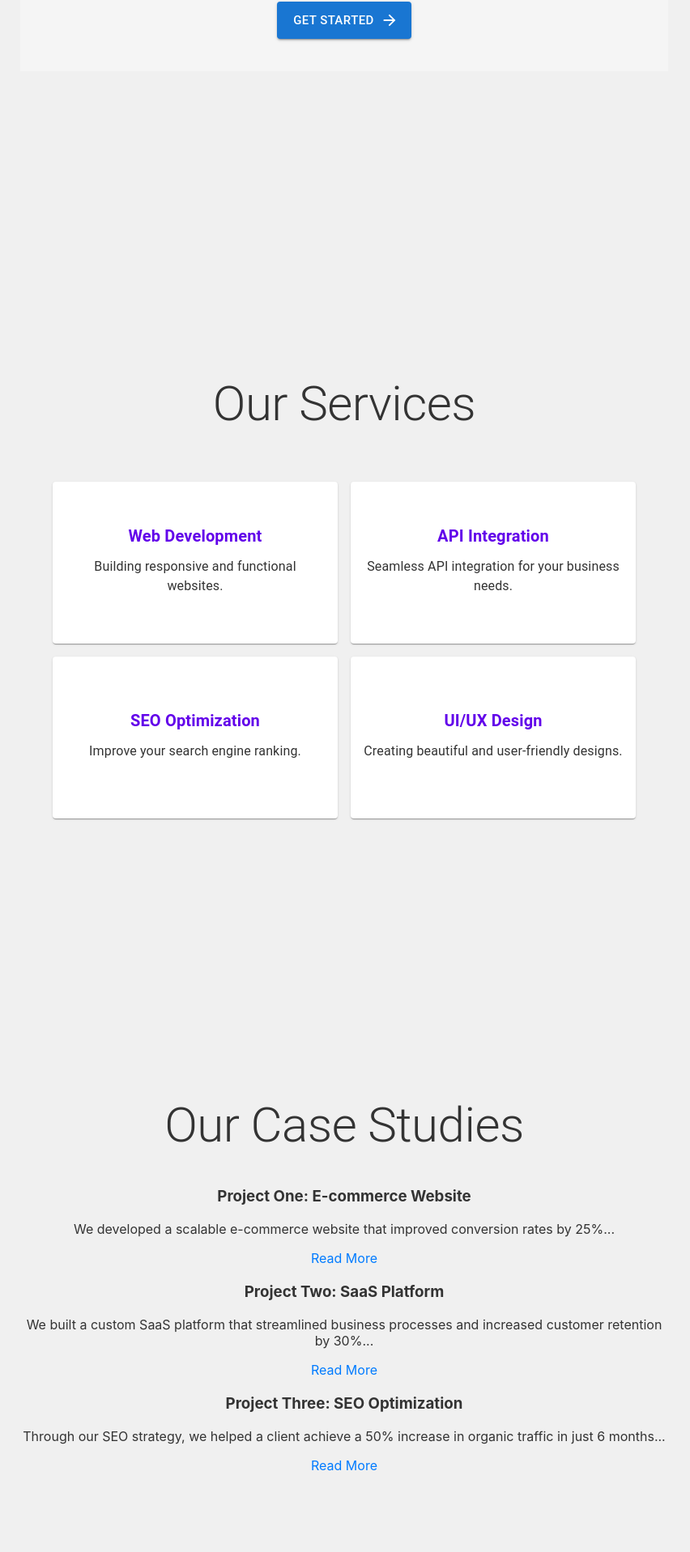
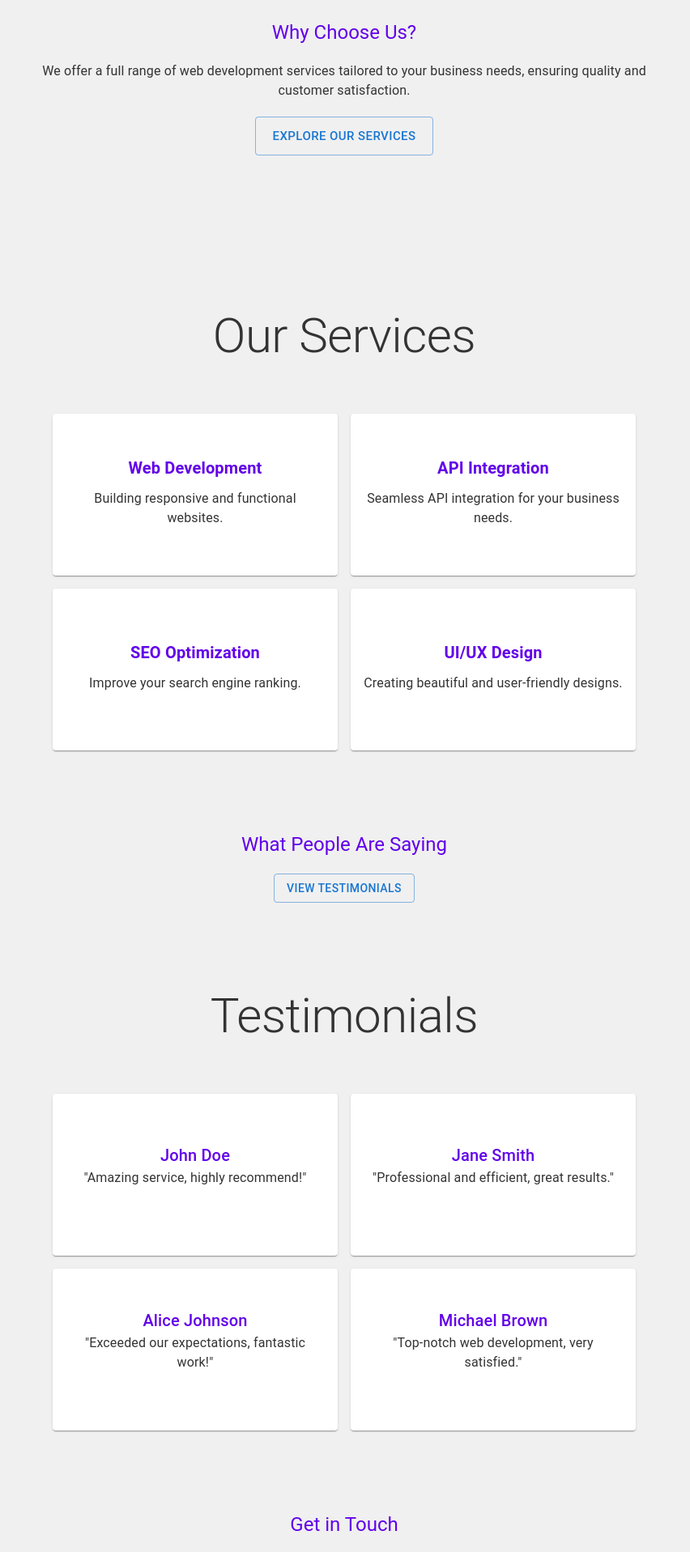
Before and after one commit to Ruecktenwald/portfolio, a React (Create React App) app in the folder frontend/: page / in a window 1280 px wide. Shown: the part 567-2484 px from the top of the page at 81% size, without its empty margins (215-1067 px from the left). Built offline with nearby package versions, Linux system fonts and the light colour scheme.

Commit message:
update section linking

```diff
--- a/frontend/src/App.js
+++ b/frontend/src/App.js
@@ -4,9 +4,8 @@ import Header from './components/common/Header';
 import Footer from './components/common/Footer';
 import Home from './components/pages/Home';
 import Services from './components/pages/Services';
+import ContactUs from './components/pages/ContactUs';
 import Testimonials from './components/pages/Testimonials';
-import ContactUs from './components/pages/ContactUs';
-import CaseStudies from './components/pages/CaseStudies';
 import { IconButton } from '@mui/material';
 import MenuIcon from '@mui/icons-material/Menu';
 import 'slick-carousel/slick/slick.css';
@@ -48,7 +47,6 @@ function App() {
       <div style={{ paddingTop: '0px' }}> {/* Adjust for the fixed header height */}
         <section id="home" ><Home /></section>
         <section id="services"><Services /></section>
-        <section id="case-studies"><CaseStudies /></section>
         <section id="testimonials"><Testimonials /></section>
         <section id="contact"><ContactUs /></section>
       </div>
--- a/frontend/src/components/common/Header.js
+++ b/frontend/src/components/common/Header.js
@@ -24,19 +24,6 @@ function Header() {
           </Link>
         </Typography>
 
-        {/* Call to Action Button - Linking to Contact Us */}
-        <Button
-          variant="contained"
-          color="primary"
-          sx={{ ml: 2 }}
-          component={Link}
-          to="contact"
-          smooth
-          duration={500}
-        >
-          Contact Us
-        </Button>
-
         {/* Theme Toggle Button */}
         <Button
           variant="outlined"
--- a/frontend/src/components/layout/Sidebar.js
+++ b/frontend/src/components/layout/Sidebar.js
@@ -56,19 +56,6 @@ function Sidebar({ isDrawerOpen, toggleDrawer }) {
 
           <ListItem button onClick={toggleDrawer}>
             <Link
-              to="case-studies"
-              smooth={true}
-              duration={500}
-              style={{ cursor: 'pointer', width: '100%', textDecoration: 'none', color: 'inherit' }} // Full row clickable
-              aria-label="Navigate to Our Case Studies" // Accessibility
-              onClick={toggleDrawer}
-            >
-              <ListItemText primary="Our Case Studies" />
-            </Link>
-          </ListItem>
-
-          <ListItem button onClick={toggleDrawer}>
-            <Link
               to="testimonials"
               smooth={true}
               duration={500}
--- a/frontend/src/components/pages/CaseStudies.js
+++ /dev/null
@@ -1,45 +0,0 @@
-import React, { useContext } from 'react';
-import Layout from '../layout/Layout'; // Shared layout for consistent design
-import { Link } from 'react-scroll'; // Smooth scrolling
-import '../../styles/CaseStudies.css'; // Importing the CSS styles
-import { ThemeContext } from '../../context/ThemeContext'; // Import Theme Context
-
-function CaseStudies() {
-  const { theme } = useContext(ThemeContext); // Access current theme
-
-  return (
-    <Layout title="Our Case Studies">
-      <div className="case-study" id="project1">
-        <h3>Project One: E-commerce Website</h3>
-        <p>
-          We developed a scalable e-commerce website that improved conversion rates by 25%...
-        </p>
-        <Link to="ecommerce-case-study" smooth duration={500} className="read-more">
-          Read More
-        </Link>
-      </div>
-
-      <div className="case-study" id="project2">
-        <h3>Project Two: SaaS Platform</h3>
-        <p>
-          We built a custom SaaS platform that streamlined business processes and increased customer retention by 30%...
-        </p>
-        <Link to="saas-case-study" smooth duration={500} className="read-more">
-          Read More
-        </Link>
-      </div>
-
-      <div className="case-study" id="project3">
-        <h3>Project Three: SEO Optimization</h3>
-        <p>
-          Through our SEO strategy, we helped a client achieve a 50% increase in organic traffic in just 6 months...
-        </p>
-        <Link to="seo-case-study" smooth duration={500} className="read-more">
-          Read More
-        </Link>
-      </div>
-    </Layout>
-  );
-}
-
-export default CaseStudies;
--- a/frontend/src/components/pages/Home.js
+++ b/frontend/src/components/pages/Home.js
@@ -1,6 +1,6 @@
 import React, { useContext } from 'react';
 import Layout from '../layout/Layout'; // Importing the shared Layout component
-import { Button, Typography } from '@mui/material';
+import { Button, Typography, Box } from '@mui/material';
 import { ArrowForward as ArrowForwardIcon } from '@mui/icons-material';
 import { ThemeContext } from '../../context/ThemeContext'; // Import Theme Context
 import { Link } from 'react-scroll'; // Use react-scroll for smooth scrolling
@@ -30,6 +30,28 @@ function Home() {
           Get Started
         </Button>
       </div>
+
+      {/* Additional Section at the Bottom */}
+      <Box sx={{ marginTop: '40px', padding: '20px', textAlign: 'center', backgroundColor: theme === 'dark' ? '#424242' : '#f0f0f0', borderRadius: '12px' }}>
+        <Typography variant="h5" sx={{ color: theme === 'dark' ? '#bb86fc' : '#6200ea', marginBottom: '20px' }}>
+          Why Choose Us?
+        </Typography>
+        <Typography variant="body1" sx={{ color: theme === 'dark' ? '#fff' : '#333', marginBottom: '20px' }}>
+          We offer a full range of web development services tailored to your business needs, ensuring quality and customer satisfaction.
+        </Typography>
+        <Button
+          variant="outlined"
+          color="primary"
+          size="large"
+          component={Link}
+          to="services"
+          smooth
+          duration={500}
+          sx={{ padding: '10px 20px', transition: 'background-color 0.3s ease' }}
+        >
+          Explore Our Services
+        </Button>
+      </Box>
     </Layout>
   );
 }
--- a/frontend/src/components/pages/Services.js
+++ b/frontend/src/components/pages/Services.js
@@ -1,8 +1,9 @@
 import React, { useContext } from 'react';
-import { Box, Card, CardContent, Typography } from '@mui/material';
-import Layout from '../layout/Layout'; // Using shared Layout component
-import '../../styles/Services.css';
+import Layout from '../layout/Layout'; // Importing the shared Layout component
+import { Box, Card, CardContent, Typography, Button } from '@mui/material';
 import { ThemeContext } from '../../context/ThemeContext'; // Import Theme Context
+import { Link } from 'react-scroll'; // Use react-scroll for smooth scrolling
+import '../../styles/Services.css'; // Importing the CSS styles
 
 function Services() {
   const { theme } = useContext(ThemeContext); // Access current theme
@@ -45,6 +46,22 @@ function Services() {
           </Card>
         ))}
       </Box>
+      {/* New Section for Testimonials */}
+      <Box sx={{ textAlign: 'center', marginTop: '40px', padding: '20px' }}>
+        <Typography variant="h5" sx={{ color: theme === 'dark' ? '#bb86fc' : '#6200ea' }}>
+          What People Are Saying
+        </Typography>
+        <Button
+          variant="outlined"
+          sx={{ marginTop: '20px' }}
+          component={Link}
+          to="testimonials"
+          smooth
+          duration={500}
+        >
+          View Testimonials
+        </Button>
+      </Box>
     </Layout>
   );
 }
--- a/frontend/src/components/pages/Testimonials.js
+++ b/frontend/src/components/pages/Testimonials.js
@@ -1,72 +1,66 @@
-import React, { useRef, useState, useContext } from 'react';
-import Slider from 'react-slick';
-import { Card, CardContent, Typography, Box } from '@mui/material';
-import Layout from '../layout/Layout';
+import React, { useContext } from 'react';
+import Layout from '../layout/Layout'; // Importing the shared Layout component
+import { Card, CardContent, Typography, Box, Button } from '@mui/material'; // Import Button
 import { ThemeContext } from '../../context/ThemeContext'; // Import Theme Context
-import '../../styles/Testimonials.css';
+import { Link } from 'react-scroll'; // Import Link for smooth scrolling
+import '../../styles/Testimonials.css'; // Importing the CSS styles
 
 function Testimonials() {
-  const sliderRef = useRef(null);
-  const [autoplay, setAutoplay] = useState(true);
   const { theme } = useContext(ThemeContext); // Access current theme
-
-  const settings = {
-    dots: true,
-    infinite: true,
-    speed: 1000,
-    slidesToShow: 2,
-    slidesToScroll: 1,
-    arrows: false,
-    draggable: true,
-    autoplay: autoplay,
-    autoplaySpeed: 2000,
-    pauseOnHover: true,
-    beforeChange: () => setAutoplay(true),
-  };
 
   const testimonials = [
     { name: "John Doe", feedback: "Amazing service, highly recommend!" },
     { name: "Jane Smith", feedback: "Professional and efficient, great results." },
     { name: "Alice Johnson", feedback: "Exceeded our expectations, fantastic work!" },
     { name: "Michael Brown", feedback: "Top-notch web development, very satisfied." },
-    { name: "Emily Davis", feedback: "The team is very responsive and talented." },
-    { name: "Daniel Wilson", feedback: "Creative solutions and outstanding results." },
-    { name: "Sarah Lee", feedback: "Great attention to detail, loved the experience." },
-    { name: "James White", feedback: "I’m extremely happy with the final product." }
   ];
 
   return (
     <Layout title="Testimonials">
-      <Box sx={{ width: '100%', padding: '40px 0', textAlign: 'center' }}>
-        <Slider ref={sliderRef} {...settings} onClick={() => setAutoplay(!autoplay)}>
+      <Box sx={{
+        display: 'grid',
+        gridTemplateColumns: { xs: '1fr', sm: '1fr 1fr' }, // Two columns on larger screens
+        gap: 2,
+        padding: '40px',
+      }}>
         {testimonials.map((testimonial, index) => (
           <Card key={index} sx={{
-              margin: '0px',
             minHeight: '200px',
+            display: 'flex',
+            flexDirection: 'column',
+            justifyContent: 'center',
             backgroundColor: theme === 'dark' ? '#424242' : '#fff', // Theme-based background
-              transition: 'transform 0.3s',
+            transition: 'transform 0.3s', // Smooth transition
             '&:hover': {
               transform: 'scale(1.05)', // Scale effect on hover
             },
           }}>
             <CardContent>
-                <Typography variant="body1" sx={{
-                  fontStyle: 'italic',
-                  color: theme === 'dark' ? '#bb86fc' : '#333' // Theme-based text color
-                }}>
+              <Typography variant="h6" sx={{ color: theme === 'dark' ? '#bb86fc' : '#6200ea' }}>
+                {testimonial.name}
+              </Typography>
+              <Typography variant="body1" sx={{ color: theme === 'dark' ? '#fff' : '#333', marginBottom: 2 }}>
                 "{testimonial.feedback}"
-                </Typography>
-                <Typography variant="h6" sx={{
-                  fontWeight: 'bold',
-                  marginTop: '10px',
-                  color: theme === 'dark' ? '#fff' : '#6200ea' // Theme-based name color
-                }}>
-                  {testimonial.name}
               </Typography>
             </CardContent>
           </Card>
         ))}
-        </Slider>
+      </Box>
+      {/* New Section for Get in Touch */}
+      <Box sx={{ textAlign: 'center', marginTop: '40px', padding: '20px' }}>
+        <Typography variant="h5" sx={{ color: theme === 'dark' ? '#bb86fc' : '#6200ea' }}>
+          Get in Touch
+        </Typography>
+        <Button
+          variant="outlined"
+          sx={{ marginTop: '20px' }}
+          component={Link}
+          to="contact"
+          smooth
+          duration={500}
+        >
+          Contact Us
+        </Button>
       </Box>
     </Layout>
   );
--- a/frontend/src/styles/CaseStudies.css
+++ /dev/null
@@ -1,29 +0,0 @@
-.case-study {
-    background-color: var(--background-color);
-    border-radius: 12px; /* Rounded corners */
-    padding: 0px; /* Padding inside the boxes */
-    margin: 20px 0; /* Vertical margin for spacing between boxes */
-    transition: transform 0.3s; /* Smooth transition for hover effect */
-}
-
-.case-study:hover {
-    transform: scale(1.02); /* Slightly scale up on hover */
-}
-
-.case-study h3 {
-    color: var(--primary-color); /* Use CSS variable for primary color */
-}
-
-.case-study p {
-    color: var(--text-color); /* Text color for paragraphs */
-}
-
-.read-more {
-    text-decoration: none;
-    color: #007bff; /* Link color */
-    transition: color 0.3s;
-}
-
-.read-more:hover {
-    color: #0056b3; /* Darker shade on hover */
-}
```
Also changed, not shown: frontend/src/styles/Testimonials.css (+24 -21 lines). Lines whose indentation alone changed are shown as unchanged.
